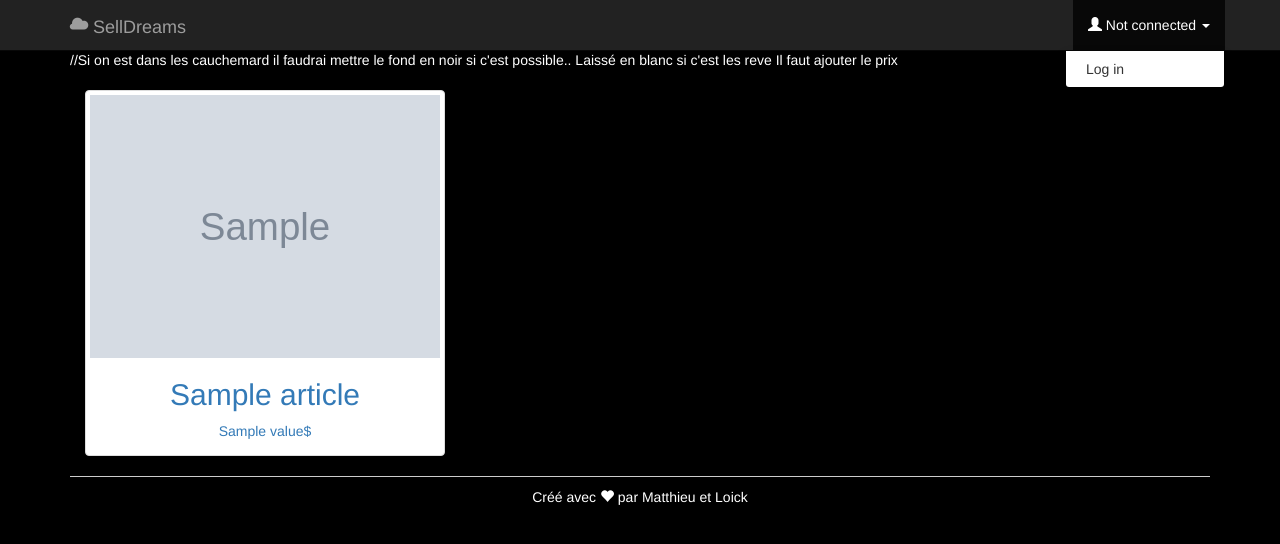
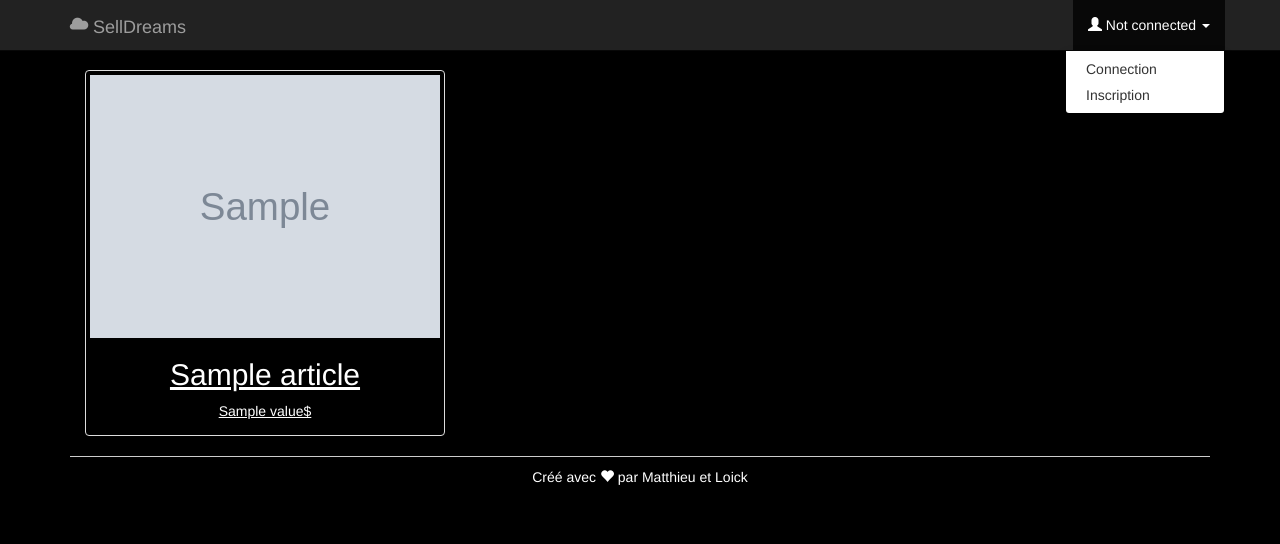
Before and after one commit to polytechlyon-isi2/SellDreams, a PHP site: template views/categorie.html.twig in a window 1280 px wide, after a click on "Not connected". Shown: the top 544 px of the page. Run offline with PHP 8.4, Linux system fonts and the light colour scheme; the template is opened without the code that fills it: most values are stand-ins (such as "Sample title", 1, 10 or a date in 2020); grey boxes marked "Sample" are stand-in pictures; some libraries are stand-ins or nearby versions.

Commit message:
Connection , mais surtout insciption d'un nouvel element, deconnextion possible. De plus mise en page de l'index et categorie avec arriere plan en fonction du choix

```diff
--- a/app/app.php
+++ b/app/app.php
@@ -24,7 +24,8 @@ $app->register(new Silex\Provider\SecurityServiceProvider(), array(
             'pattern' => '^/',
             'anonymous' => true,
             'logout' => true,
-            'form' => array('login_path' => '/login', 'check_path' => '/login_check'),'users' => $app->share(function () use ($app) {
+            'form' => array('login_path' => '/login', 'check_path' => '/login_check'),
+            'users' => $app->share(function () use ($app) {
                 return new SellDreams\DAO\UserDAO($app['db']);
             }),
         ),
--- a/src/Form/Type/UserType.php
+++ b/src/Form/Type/UserType.php
@@ -16,8 +16,10 @@ class UserType extends AbstractType
                 'first_options'   => array('label' => 'Password'),
                 'second_options'  => array('label' => 'Repeat password'),
             ))
-            ->add('role', 'choice', array(
+        ->add('role', 'choice', array(
+
                 'choices' => array('ROLE_ADMIN' => 'Admin', 'ROLE_USER' => 'User')
+
             ));
     }
 
--- a/views/categorie.html.twig
+++ b/views/categorie.html.twig
@@ -2,18 +2,20 @@
 {% block title %}{{ categorie.title }}{% endblock %}
 
 {% block content %}
-    //Si on est dans les cauchemard il faudrai mettre le fond en noir si c'est possible.. Laissé en blanc si c'est les reve
-    Il faut ajouter le prix
+
     <div class="container">
         <br>
         <div class="row">
             {% for article in articles %}
             <div class="col-md-4">
-                    <a class="thumbnail" href="{{ path('article', { 'id': article.id }) }}">
+                {% if categorie.title=="Reve" %}
+                    <a class="thumbnail" href="{{ path('article', { 'id': article.id }) }}" style="background-color: white;color: black;">
+                {% else %}
+                    <a class="thumbnail" href="{{ path('article', { 'id': article.id }) }}"style="background-color: black;color: white;">
+                {% endif %}
                     <img src="{{ app.request.basepath }}{{ article.img }}" alt=""><h2>{{ article.title }}</h2>
                     <p>{{ article.value }}$</p>
                 </a>
-
             </div>
             {% endfor %}
         </div>
--- a/views/index.html.twig
+++ b/views/index.html.twig
@@ -1,7 +1,5 @@
 {% extends "layout.html.twig" %}
 {% block title %}Home{% endblock %}
-
-
 
 {% block content %}
     {% for categorie in categories %}
--- a/views/layout.html.twig
+++ b/views/layout.html.twig
@@ -8,7 +8,11 @@
     <link href="{{ app.request.basepath }}/css/selldreams.css" rel="stylesheet">
     <title>SellDreams - {% block title %}{% endblock %}</title>
 </head>
-<body>
+{% if categorie is defined and categorie.title=="Reve"%}
+<body class="whiteBackGround">
+{% else %}
+<body class="darkBackGround">
+{% endif %}
     <div class="container">
         <nav class="navbar navbar-default navbar-fixed-top navbar-inverse" role="navigation">
             <div class="container">
@@ -38,7 +42,8 @@
                             <a href="#" class="dropdown-toggle" data-toggle="dropdown">
                                 <span class="glyphicon glyphicon-user"></span> Not connected <b class="caret"></b></a>
                                 <ul class="dropdown-menu">
-                                    <li><a href="{{ path('login') }}">Log in</a></li>
+                                    <li><a href="{{ path('login') }}">Connection</a></li>
+                                    <li><a href="{{ path('user_add') }}">Inscription</a></li>
                                 </ul>
                             </li>
                         {% endif %}
@@ -52,6 +57,8 @@
         </footer>
     </div>
 
+
+
     <!-- jQuery -->
     <script src="{{ app.request.basepath }}/lib/jquery/jquery.min.js"></script>
     <!-- JavaScript Boostrap plugin -->
--- a/web/css/selldreams.css
+++ b/web/css/selldreams.css
@@ -1,4 +1,9 @@
-body {
+.whiteBackGround{
+    padding-top: 50px;
+    background-color: white;
+    color: black;
+}
+.darkBackGround{
     padding-top: 50px;
     background-color: black;
     color: white;
@@ -13,6 +18,8 @@ body {
 .thumbnail {
     text-align: center;
     min-height: 300px;
+
+    text-decoration: underline;
 }
 .thumbnail_font {
     text-align: center;
```
Also changed, not shown: app/routes.php (+24 -0 lines), nbproject/private/private.xml (+6 -2 lines), src/model.php (deleted, +0 -8 lines), views/user_form.html.twig (+3 -10 lines). Lines whose indentation alone changed are shown as unchanged.
